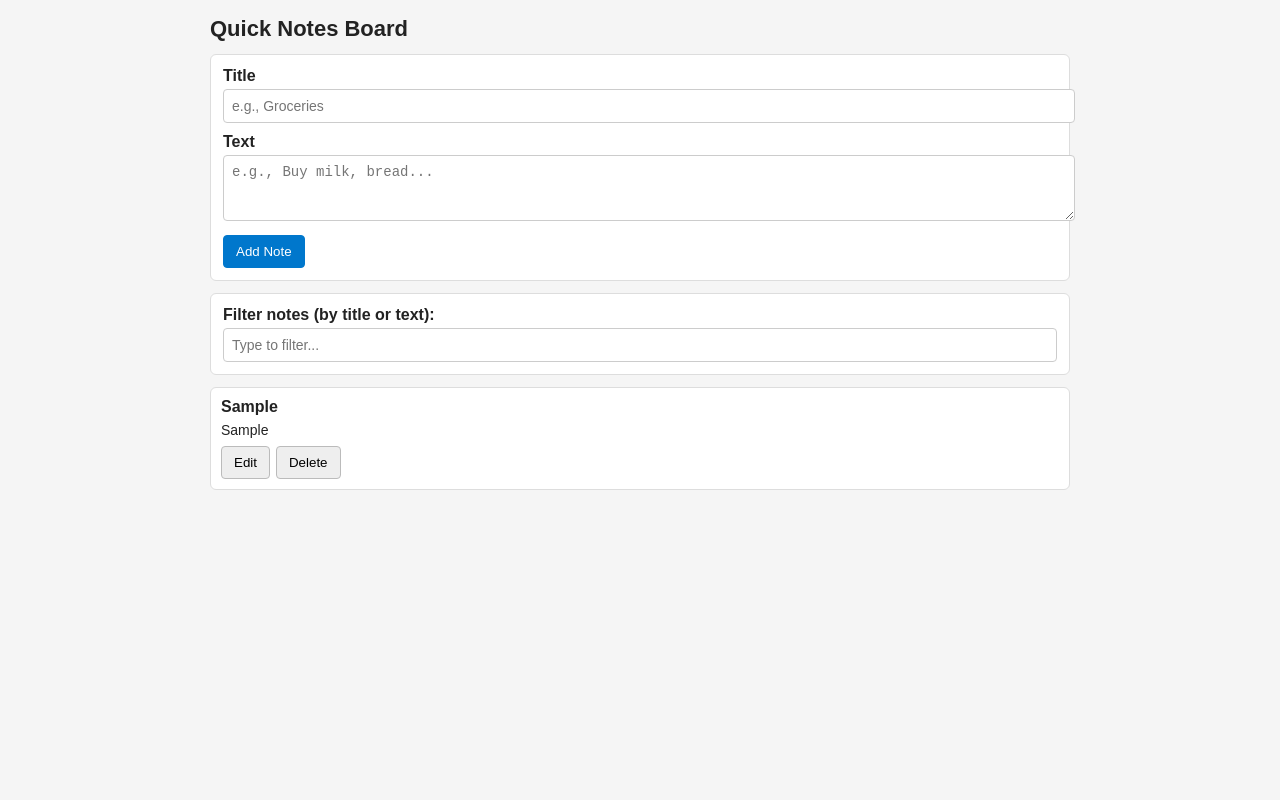
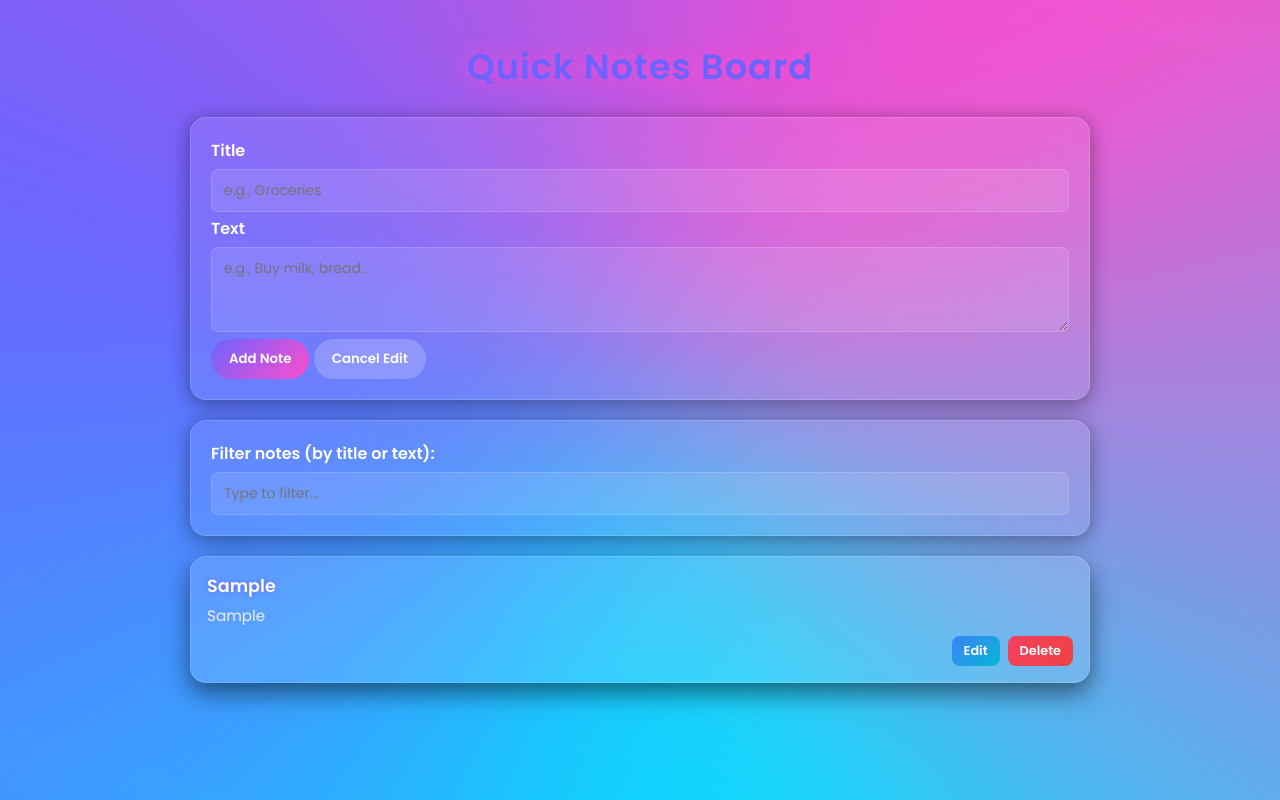
Before and after one commit to Rahul-Tankhiwale/Quick-notes-board, a plain HTML site: page index.html in a window 1280 px wide. Both pictures are taken after typing "Sample", "Sample" into the empty fields and a click on the button "Add Note". Drawn offline with Linux system fonts and the light colour scheme.

Commit message:
Added modern 3D animations and glassmorphism UI

```diff
--- a/style.css
+++ b/style.css
@@ -1,98 +1,230 @@
-/* Basic styles only */
+/* -------------------------------
+   Quick Notes Board — Modern UI
+   Author: Rahul Tankhiwale
+---------------------------------- */
+
+/* Google Font */
+@import url("https://fonts.googleapis.com/css2?family=Poppins:wght@300;400;600&display=swap");
+
+:root {
+  --bg: #0f0f10;
+  --panel: rgba(255, 255, 255, 0.08);
+  --accent: #6c63ff;
+  --accent2: #ff4ecd;
+  --text: #fff;
+  --muted: #999;
+  --shadow: rgba(0, 0, 0, 0.4);
+}
+
+/* Base */
+* {
+  box-sizing: border-box;
+  margin: 0;
+  padding: 0;
+  font-family: "Poppins", sans-serif;
+}
 
 body {
-  font-family: Arial, Helvetica, sans-serif;
-  margin: 0;
-  padding: 16px;
-  background: #f5f5f5;
-  color: #222;
+  background: radial-gradient(circle at top left, #141414, #000);
+  color: var(--text);
+  padding: 40px 20px;
+  min-height: 100vh;
+  position: relative;
+  overflow-x: hidden;
 }
 
+/* ✨ Animated Gradient Glow Background */
+body::before {
+  content: "";
+  position: fixed;
+  top: -50%;
+  left: -50%;
+  width: 200%;
+  height: 200%;
+  background: conic-gradient(
+    from 90deg,
+    var(--accent),
+    var(--accent2),
+    #00e5ff,
+    var(--accent)
+  );
+  animation: spin 15s linear infinite;
+  filter: blur(120px);
+  z-index: -1;
+}
+
+@keyframes spin {
+  100% {
+    transform: rotate(360deg);
+  }
+}
+
+/* Layout */
 .wrap {
-  max-width: 860px;
+  max-width: 900px;
   margin: 0 auto;
 }
 
+/* Header */
 h1 {
-  font-size: 22px;
-  margin: 0 0 12px 0;
+  text-align: center;
+  font-size: 2.2rem;
+  margin-bottom: 24px;
+  letter-spacing: 1px;
+  color: var(--accent);
+  text-shadow: 0 0 20px var(--accent2);
 }
 
+/* Panel (Form + Filter sections) */
 .panel {
-  background: #ffffff;
-  border: 1px solid #ddd;
-  padding: 12px;
-  border-radius: 6px;
-  margin-bottom: 12px;
+  background: var(--panel);
+  border: 1px solid rgba(255, 255, 255, 0.15);
+  padding: 20px;
+  border-radius: 16px;
+  margin-bottom: 20px;
+  backdrop-filter: blur(12px);
+  box-shadow: 0 4px 20px var(--shadow);
+  transition: 0.3s ease;
 }
 
-.row { margin-bottom: 10px; }
+.panel:hover {
+  transform: translateY(-2px);
+  box-shadow: 0 8px 30px rgba(255, 255, 255, 0.1);
+}
 
 label {
   display: block;
-  font-weight: bold;
-  margin-bottom: 4px;
+  font-weight: 600;
+  margin-bottom: 6px;
 }
 
 input[type="text"],
 input[type="search"],
 textarea {
   width: 100%;
-  padding: 8px;
+  padding: 10px 12px;
   font-size: 14px;
-  border: 1px solid #ccc;
-  border-radius: 4px;
+  border: 1px solid rgba(255, 255, 255, 0.15);
+  border-radius: 8px;
+  background: rgba(255, 255, 255, 0.1);
+  color: var(--text);
+  outline: none;
+  transition: 0.3s ease;
 }
 
-.actions { display: flex; gap: 8px; }
-
-button {
-  padding: 8px 12px;
-  border: 1px solid #bbb;
-  background: #eee;
-  border-radius: 4px;
-  cursor: pointer;
+input:focus,
+textarea:focus {
+  border-color: var(--accent);
+  box-shadow: 0 0 8px var(--accent);
 }
 
-button#submit-btn {
-  background: #0077cc;
-  color: #fff;
-  border-color: #0077cc;
+/* Buttons */
+button {
+  padding: 10px 18px;
+  border-radius: 30px;
+  font-weight: 600;
+  border: none;
+  cursor: pointer;
+  background: linear-gradient(135deg, var(--accent), var(--accent2));
+  color: white;
+  transition: 0.3s ease;
 }
 
-.hidden { display: none; }
+button:hover {
+  transform: translateY(-3px) scale(1.05);
+  box-shadow: 0 0 15px var(--accent);
+}
 
+button#cancel-edit {
+  background: rgba(255, 255, 255, 0.2);
+  color: var(--text);
+}
+
+button#cancel-edit:hover {
+  background: rgba(255, 255, 255, 0.3);
+}
+
+/* Error + muted */
 .error {
-  color: #b00020;
+  color: #ff7070;
   font-size: 12px;
   margin-top: 4px;
 }
 
-.muted { color: #666; font-size: 14px; }
+.muted {
+  color: var(--muted);
+  text-align: center;
+}
 
-/* Notes board */
+/* Board Grid */
 .board {
   display: grid;
-  grid-template-columns: repeat(auto-fit, minmax(220px, 1fr));
+  grid-template-columns: repeat(auto-fit, minmax(240px, 1fr));
+  gap: 16px;
+}
+
+/* Note Cards */
+.note {
+  background: rgba(255, 255, 255, 0.12);
+  border: 1px solid rgba(255, 255, 255, 0.15);
+  border-radius: 16px;
+  padding: 16px;
+  box-shadow: 0 10px 25px rgba(0, 0, 0, 0.5);
+  transition: transform 0.4s ease, box-shadow 0.3s ease;
+  backdrop-filter: blur(10px);
+  perspective: 1000px;
+}
+
+.note:hover {
+  transform: rotateY(10deg) translateY(-5px);
+  box-shadow: 0 15px 40px rgba(255, 255, 255, 0.2);
+}
+
+/* Note Text */
+.note h3 {
+  font-size: 1.1rem;
+  color: #fff;
+  margin-bottom: 6px;
+  text-shadow: 0 0 5px var(--accent);
+}
+
+.note p {
+  font-size: 0.95rem;
+  color: #eee;
+  margin-bottom: 10px;
+  line-height: 1.4;
+}
+
+/* Note Actions */
+.note-actions {
+  display: flex;
+  justify-content: flex-end;
   gap: 8px;
 }
 
-/* Card */
-.note {
-  background: #fff;
-  border: 1px solid #ddd;
-  border-radius: 6px;
-  padding: 10px;
+.note-actions button {
+  padding: 6px 12px;
+  font-size: 0.8rem;
+  border-radius: 8px;
+  background: linear-gradient(135deg, #3b82f6, #06b6d4);
 }
 
-.note h3 {
-  margin: 0 0 6px 0;
-  font-size: 16px;
+.note-actions .delete-btn {
+  background: linear-gradient(135deg, #f43f5e, #ef4444);
 }
 
-.note p {
-  margin: 0 0 8px 0;
-  font-size: 14px;
+.note-actions button:hover {
+  transform: scale(1.1);
+  box-shadow: 0 0 12px rgba(255, 255, 255, 0.3);
 }
 
-.note .note-actions { display: flex; gap: 6px; }
+/* Responsive */
+@media (max-width: 600px) {
+  .panel {
+    padding: 14px;
+  }
+
+  h1 {
+    font-size: 1.6rem;
+  }
+}
```
